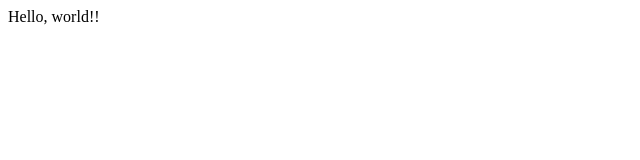
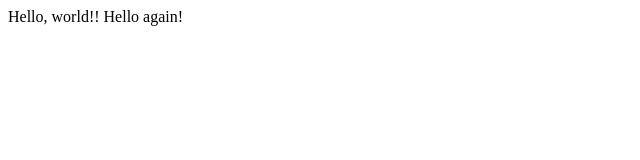
Before and after one commit to zabatistas/Lecture0, a plain HTML site: page hello.html in a window 1280 px wide. Shown: the whole page, without its empty margins (0-640 px from the left). Drawn offline with Linux system fonts and the light colour scheme.

Commit message:
Update hello.html
Just gitting

```diff
--- a/hello.html
+++ b/hello.html
@@ -5,6 +5,6 @@
     <title>My webpage!</title>
   </head>
   <body>
-      Hello, world!!
+      Hello, world!! Hello again!
   </body>
 </html>
```
